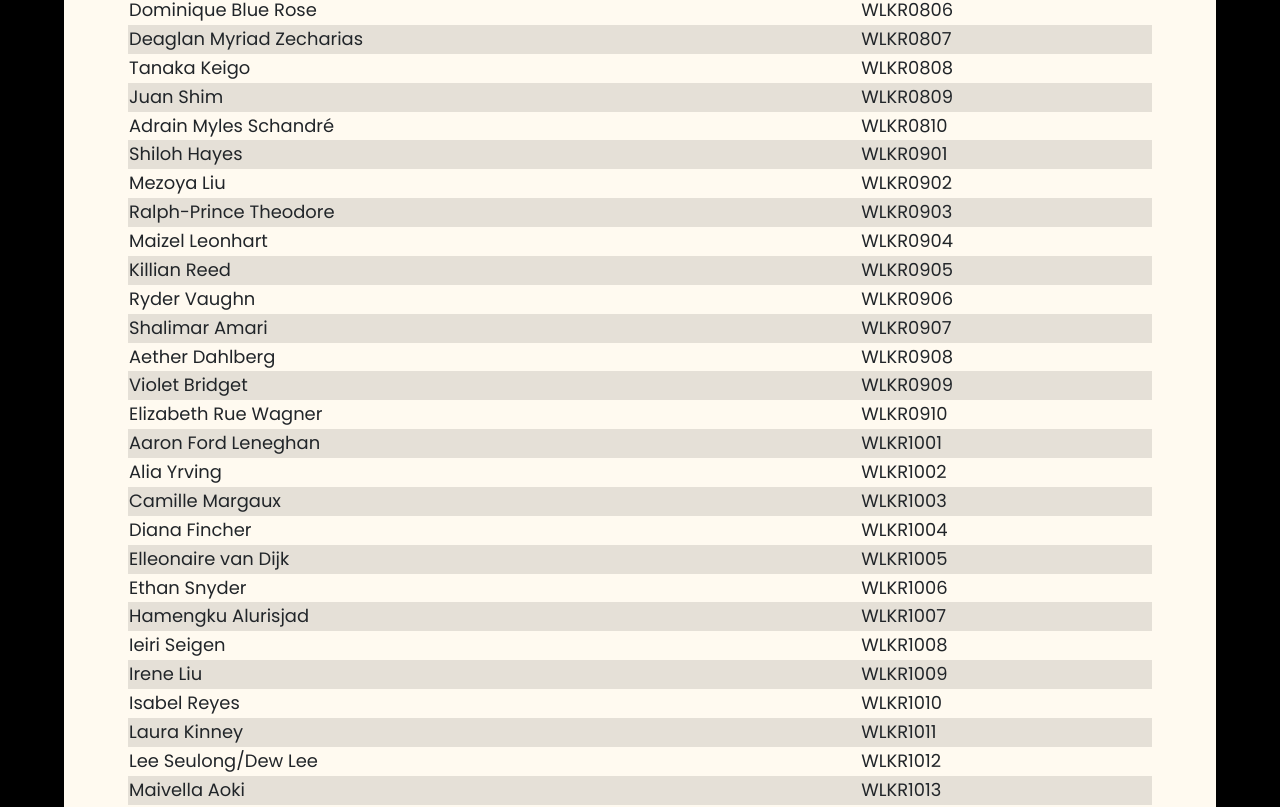
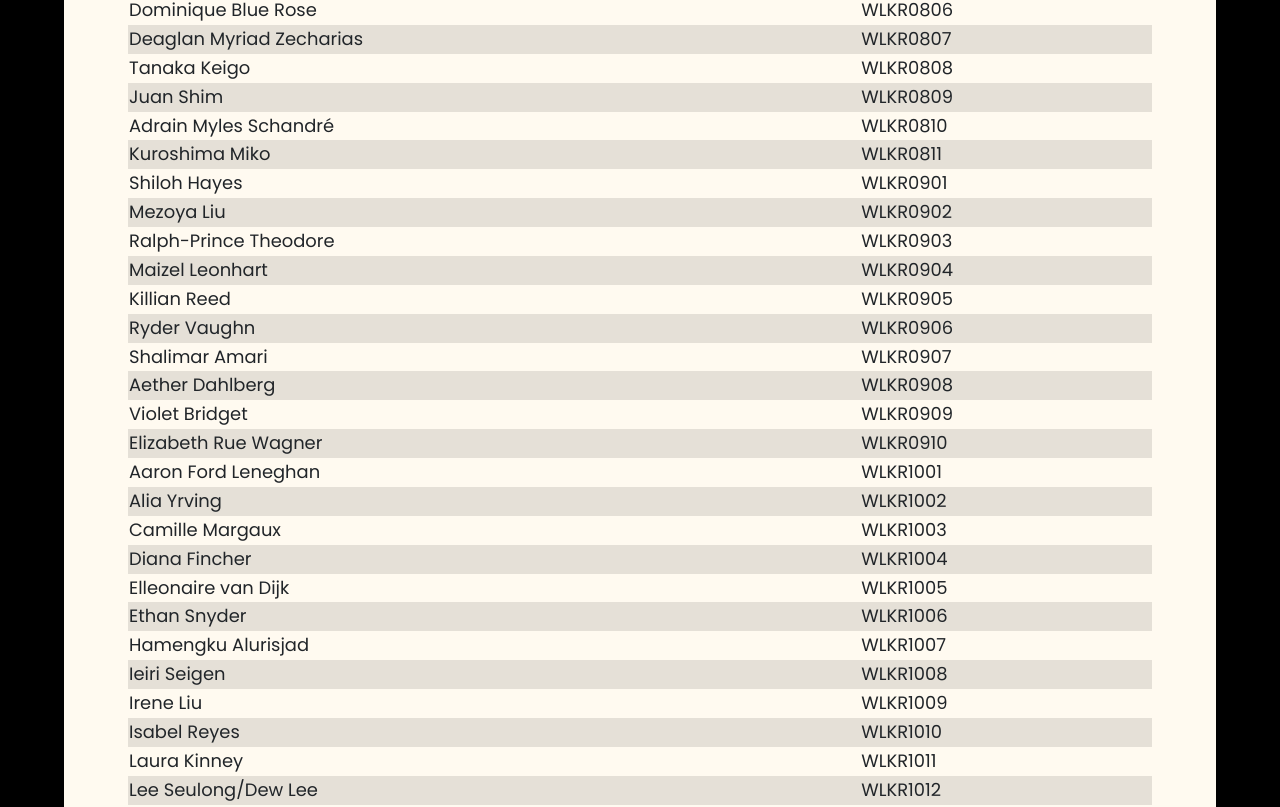
Before and after one commit to aetheryn/walker-archives, a React (Vite) app: page /members in a window 1280 px wide. Shown: the part 2113-2920 px from the top of the page. Built offline with nearby package versions, Linux system fonts and the light colour scheme.

Commit message:
Update data.js

```diff
--- a/src/helper/data.js
+++ b/src/helper/data.js
@@ -559,6 +559,7 @@ const members = [
   { id: "0808", name: "Tanaka Keigo" },
   { id: "0809", name: "Juan Shim" },
   { id: "0810", name: "Adrain Myles Schandré" },
+  { id: "0811", name: "Kuroshima Miko" },
   { id: "0901", name: "Shiloh Hayes" },
   { id: "0902", name: "Mezoya Liu" },
   { id: "0903", name: "Ralph-Prince Theodore" },
```
